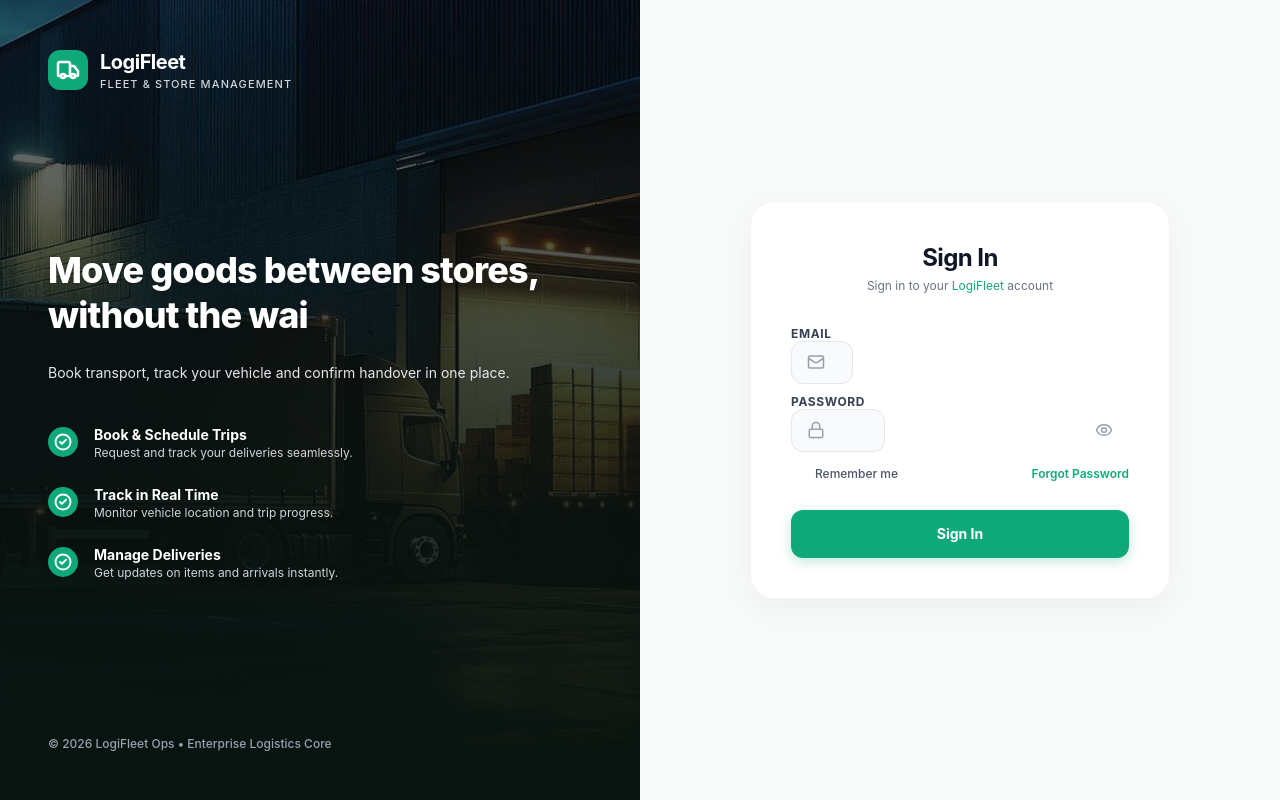
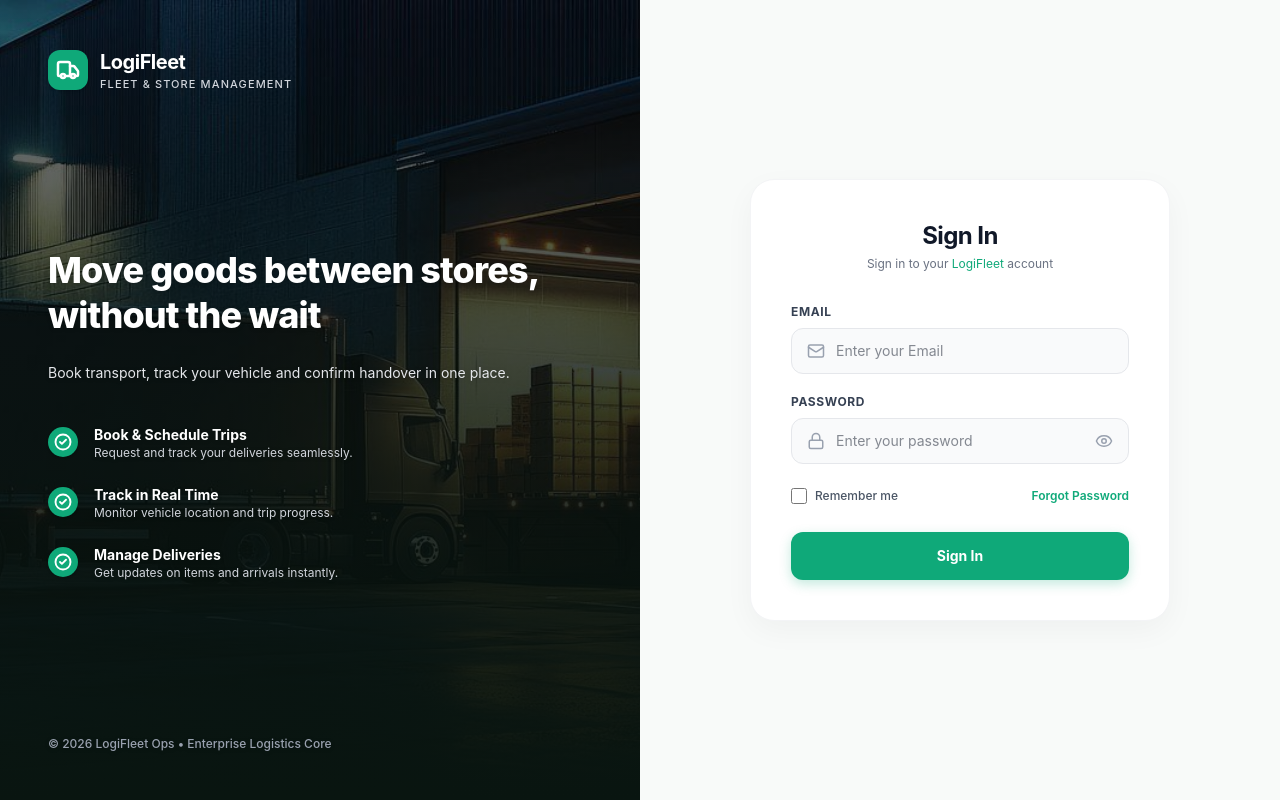
Before and after one commit to LauraHarshani/Smart-Fleet-and-Store-Transportation-Management-System, a React app in the folder frontend/: page /login in a window 1280 px wide. Built offline with nearby package versions, Linux system fonts and the light colour scheme; no server answers; the HTML template or start-up script is replaced by a standard one.

Commit message:
fix: correct typos and improve input element formatting in Login component

```diff
--- a/frontend/src/pages/Login.jsx
+++ b/frontend/src/pages/Login.jsx
@@ -67,7 +67,7 @@ export default function Login() {
         {/* Middle Promotional Content */}
         <div className="relative z-10 max-w-lg my-auto py-12">
           <h1 className="text-4xl font-extrabold tracking-tight leading-tight mb-6 text-white drop-shadow-sm">
-            Move goods between stores, without the wai
+            Move goods between stores, without the wait
           </h1>
           <p className="text-gray-200 text-sm leading-relaxed mb-10 drop-shadow-sm">
             Book transport, track your vehicle and confirm handover in one place.
@@ -128,7 +128,7 @@ export default function Login() {
                 <div className="absolute inset-y-0 left-0 pl-4 flex items-center pointer-events-none text-gray-400">
                   <Mail size={18} />
                 </div>
-                <inpu
+                <input
                   type="email"
                   value={email}
                   onChange={(e) => setEmail(e.target.value)}
@@ -145,7 +145,7 @@ export default function Login() {
                 <div className="absolute inset-y-0 left-0 pl-4 flex items-center pointer-events-none text-gray-400">
                   <Lock size={18} />
                 </div>
-                <inpu
+                <input
                   type={showPassword ? 'text' : 'password'}
                   value={password}
                   onChange={(e) => setPassword(e.target.value)}
@@ -167,7 +167,7 @@ export default function Login() {
 
             <div className="flex items-center justify-between text-xs font-medium pt-1">
               <label className="flex items-center gap-2 cursor-pointer text-gray-600">
-                <inpu
+                <input
                   type="checkbox"
                   checked={rememberMe}
                   onChange={(e) => setRememberMe(e.target.checked)}
@@ -217,7 +217,7 @@ export default function Login() {
                 <form onSubmit={handleForgotPasswordSubmit} className="space-y-4">
                   <div>
                     <label className="block text-xs font-bold text-gray-700 uppercase tracking-wider mb-2">Corporate Email</label>
-                    <inpu
+                    <input
                       type="email"
                       value={forgotEmail}
                       onChange={(e) => setForgotEmail(e.target.value)}
```
